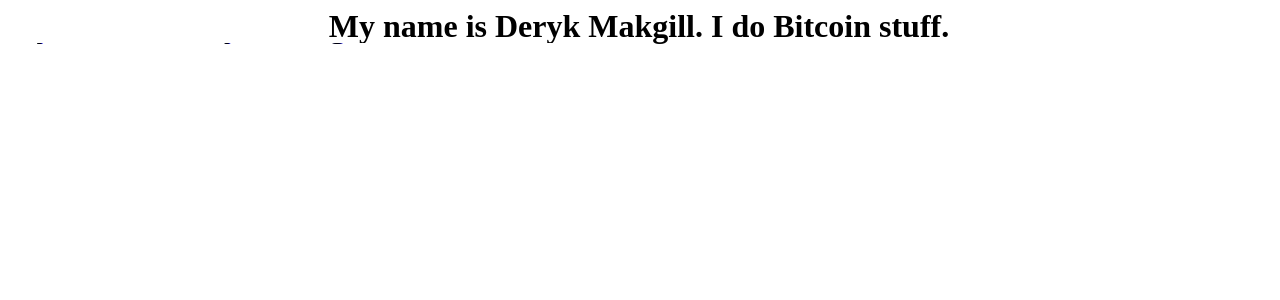
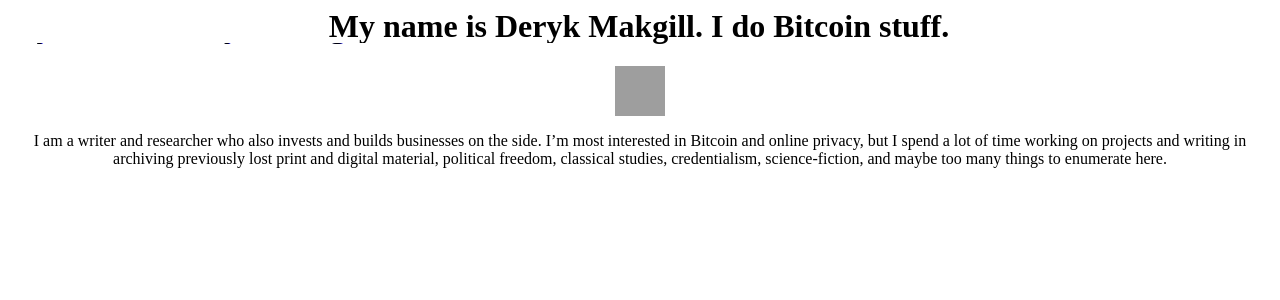
Before and after one commit to makgill/deryk, a Jekyll site: the page built from index.md, in a window 1280 px wide. Shown: the top 300 px of the page. Built offline with Jekyll 4.4.1, drawn with Linux system fonts in a browser that asks for light colours; grey boxes are pictures that could not be loaded.

Commit message:
Update index.md

```diff
--- a/index.md
+++ b/index.md
@@ -3,3 +3,7 @@
 ---
 
 <h1 class="name glitch" data-text="My name is Deryk Makgill. I do Bitcoin stuff.">My name is Deryk Makgill. I do Bitcoin stuff.</h1>
+
+<img style="width: 50px;height:50px;" src="https://pbs.twimg.com/profile_images/1336054060915564549/fQ4fEdOq_400x400.jpg">
+
+I am a writer and researcher who also invests and builds businesses on the side. I’m most interested in Bitcoin and online privacy, but I spend a lot of time working on projects and writing in archiving previously lost print and digital material, political freedom, classical studies, credentialism, science-fiction, and maybe too many things to enumerate here.
```
